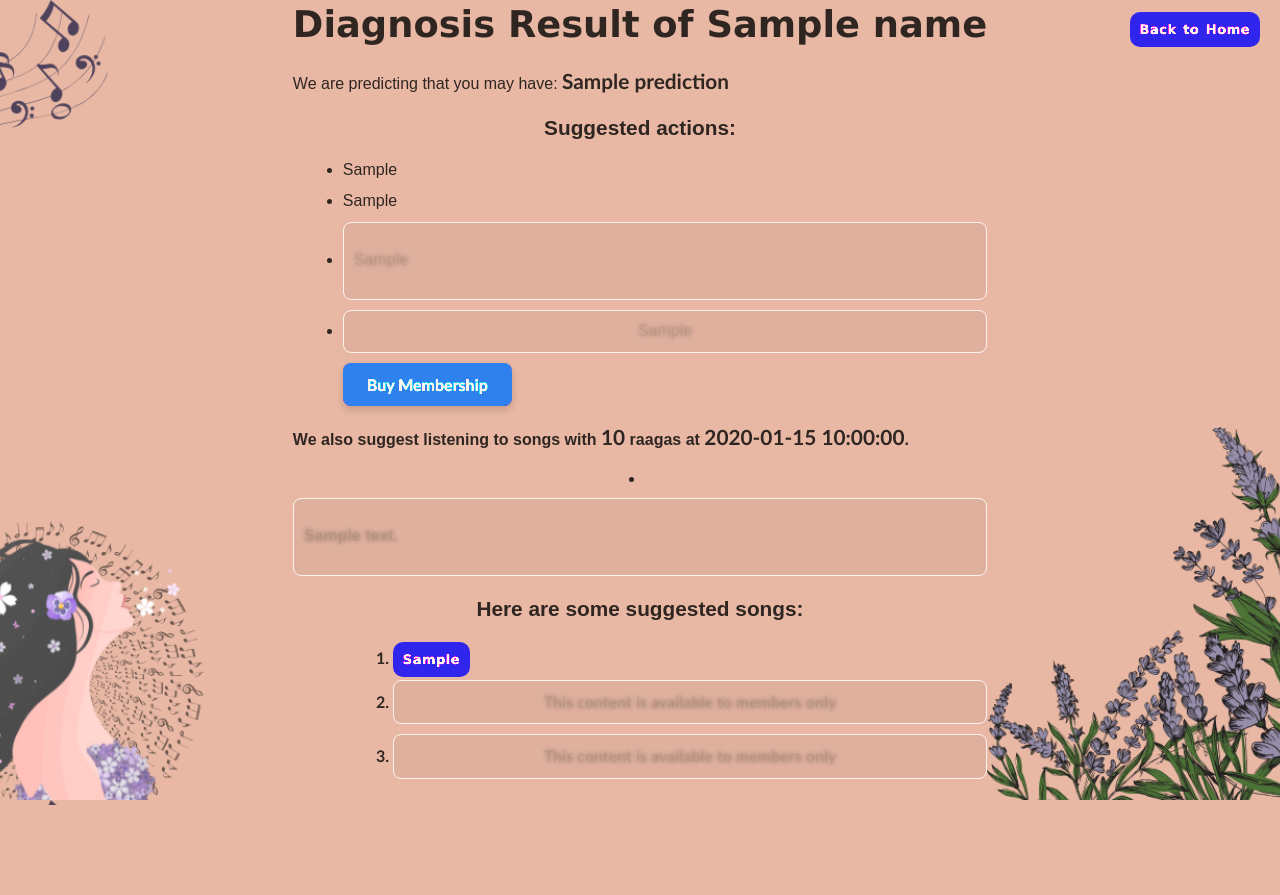
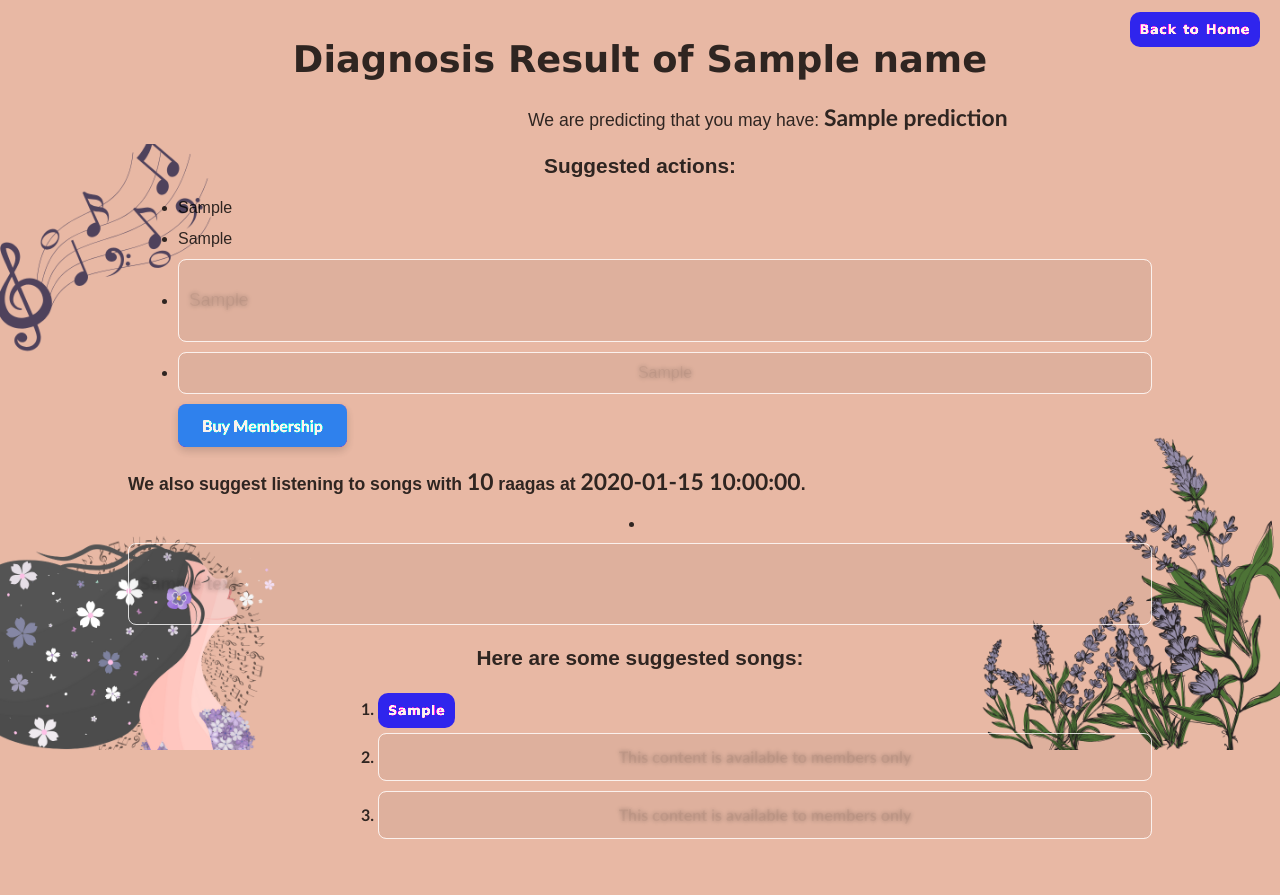
Before and after one commit to Shreyaa5/Mental-Therapy-through-Song-Mood-Classification, a Flask app: template templates/result.html in a window 1280 px wide. Before the commit the page ends 805 px from the top, so only its background shows below. Run offline with Flask 3, Linux system fonts and the light colour scheme; the template is opened without the code that fills it: most values are stand-ins (such as "Sample title", 1, 10 or a date in 2020).

Commit message:
minor uodates

```diff
--- a/templates/result.html
+++ b/templates/result.html
@@ -8,19 +8,23 @@
         body {
             font-family: 'Arial', sans-serif;
             background-image: url("/static/images/result bg.png");
-            /* background-color:burlywood; */
-            background-size: cover;
+            background-color:#e8b8a4;
+            background-size: contain;
             background-position: center;
+            background-repeat: no-repeat;
+            background-attachment: fixed;
             color: #333;
             margin: 0;
             padding: 0;
             display: flex;
             flex-direction: column;
             align-items: center;
-            justify-content: center;
-            height: 100vh;
+            justify-content: flex-start;
+            min-height: 100vh;
             text-align: center;
             filter: contrast(10);
+            overflow: auto;
+
         }
         h1 {
             font-family: Verdana, Geneva, Tahoma, sans-serif;
@@ -35,7 +39,7 @@
             margin-bottom: 20px;
         }
         p {
-            font-size: 1em;
+            font-size: 1.1em;
             margin-bottom: 18px;
             text-align: left;
             line-height: 1.4;
@@ -54,14 +58,14 @@
 
         ul.bullet-list-1 {
             list-style-type:decimal;
-            padding-left: 100px;
+            padding-left: 250px;
             margin-top: 10px;
             font-family: 'Gill Sans', 'Gill Sans MT', Calibri, 'Trebuchet MS', sans-serif;
             text-align: left;
         }
         ul.bullet-list-1 li {
             margin-bottom: 10px;
-            line-height: 1.4;
+            line-height: 1.6;
         }
 
         strong {
@@ -118,12 +122,17 @@
 
 
         .container {
-            max-width: 1000px;
-            padding: 10px;
+            max-width: 80%;
+            padding: 20px;
             background: transparent;
             border-radius: 10px;
             /* box-shadow: 0 4px 10px rgba(82, 222, 238, 0.1); */
             opacity: 0.80;
+            width: 1500px;
+            overflow: hidden; /* Ensure no content overflows */
+            margin: 20px 0; /* Add margin for spacing */
+            text-align: center;
+
         }
 
         .blurred {
@@ -176,7 +185,7 @@
 <body>
     <div class="container">
         <h1>Diagnosis Result of {{name}}</h1>
-        <p>We are predicting that you may have: <strong>{{ prediction }}</strong></p>
+        <p style="margin-left: 400px;">We are predicting that you may have: <strong>{{ prediction }}</strong></p>
         <h3>Suggested actions:</h3>
         <ul class="bullet-list">
             <li>{{ actions1 }}</li>
```
Also changed, not shown: healthy.html (added, +93 -0 lines), templates/landing.html (+17 -7 lines), static/images/bg2.png (added), static/images/result bg.png.
